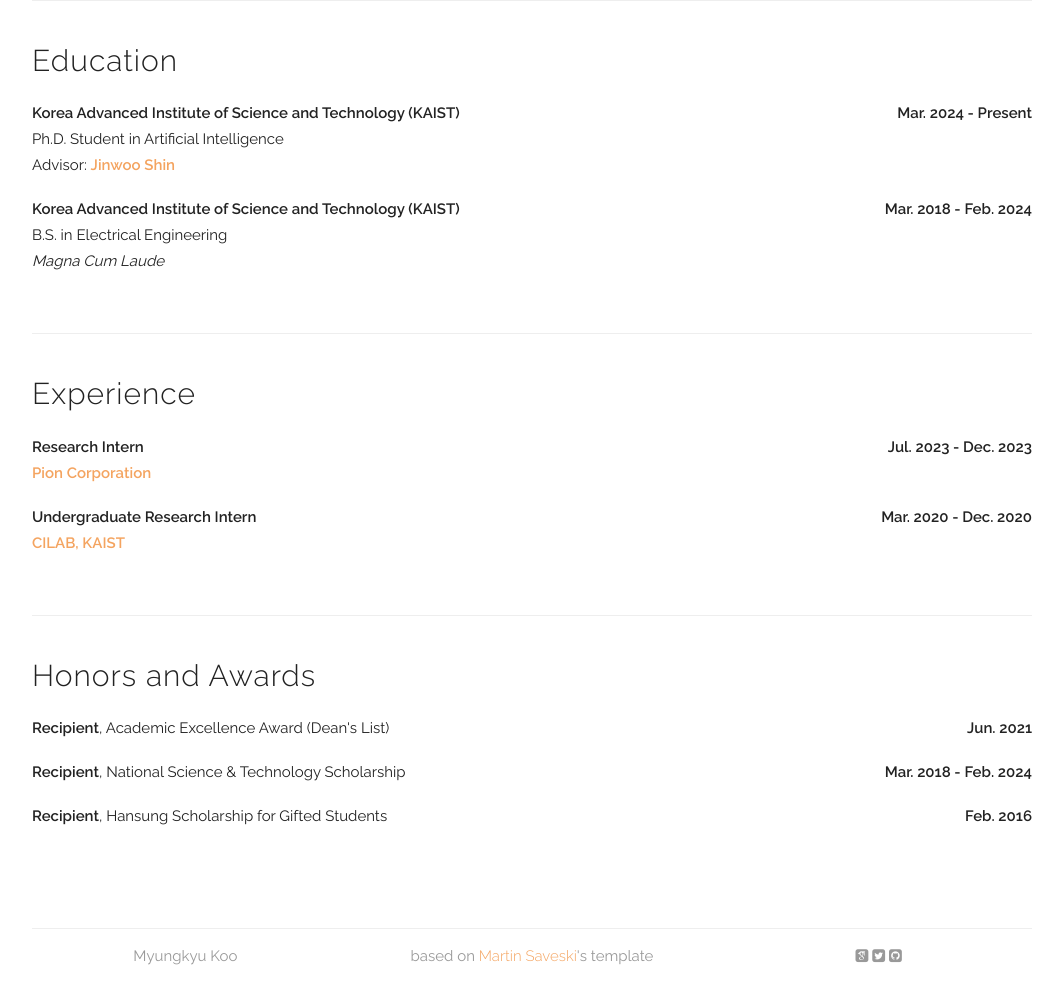
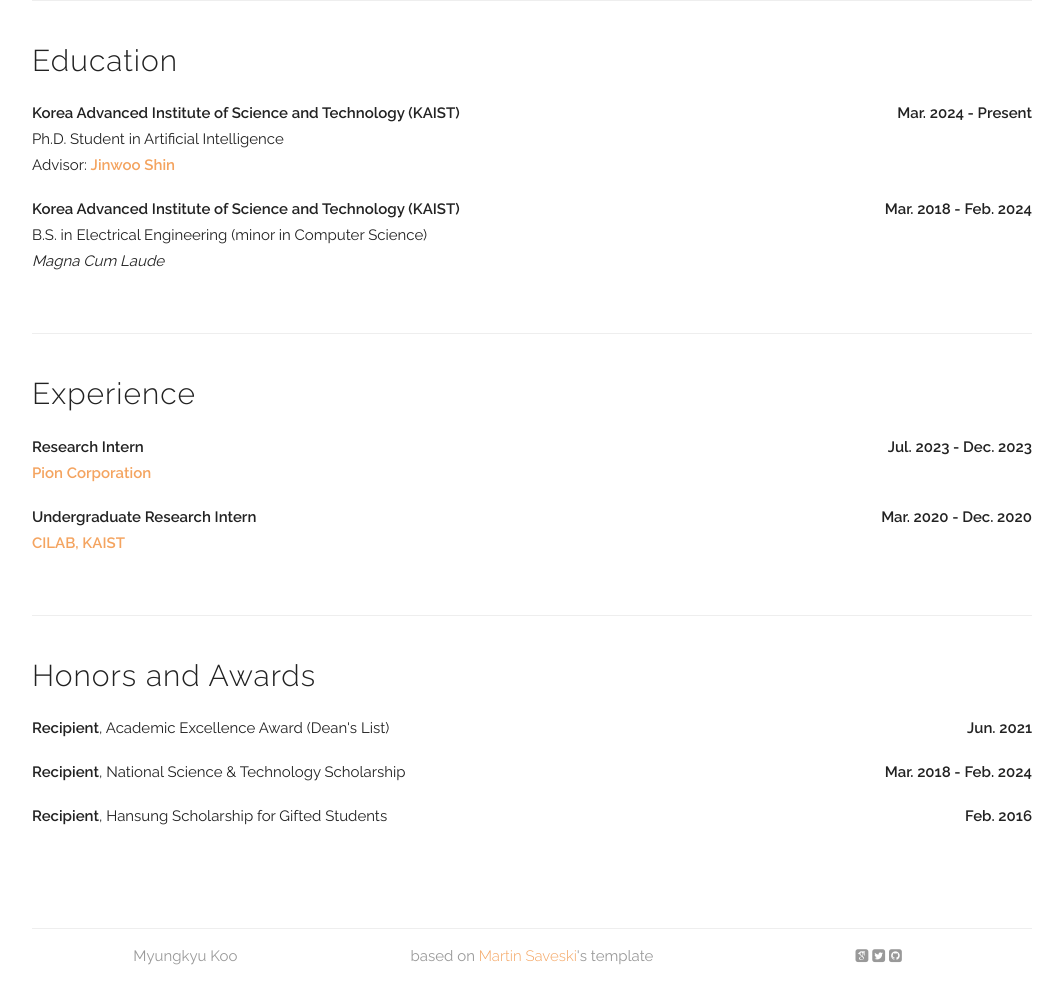
Before and after one commit to myungkyuKoo/myungkyuKoo.github.io, a Jekyll site: the page built from index.html, in a window 1280 px wide. Shown: the part 1347-2355 px from the top of the page, without its empty margins (108-1171 px from the left). Built offline with Jekyll 4.4.1, drawn with Linux system fonts in a browser that asks for light colours; some web fonts are replaced.

Commit message:
minor fix

```diff
--- a/index.html
+++ b/index.html
@@ -113,7 +113,7 @@ layout: default
     </div>
     <div class="paper">
       <p class="title"><b>Korea Advanced Institute of Science and Technology (KAIST)<b style="float:right;">Mar. 2018 - Feb. 2024</b></b></p>
-      <p>B.S. in Electrical Engineering</p>
+      <p>B.S. in Electrical Engineering (minor in Computer Science)</p>
       <p><i>Magna Cum Laude</i></p>
     </div>
 </div>
```
